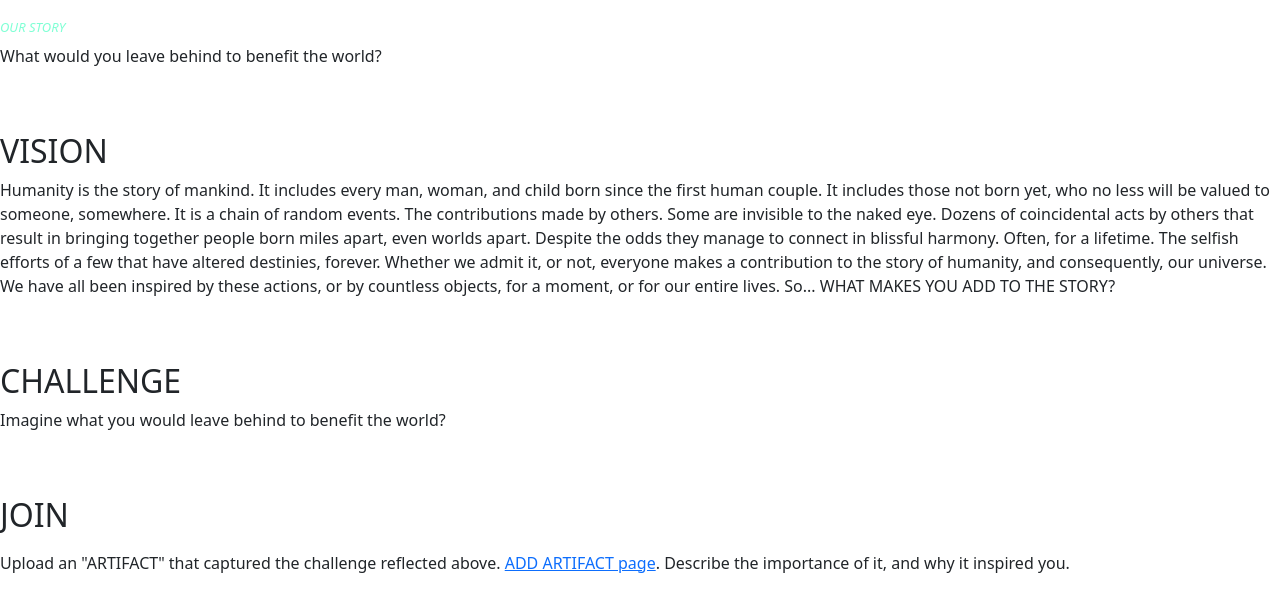
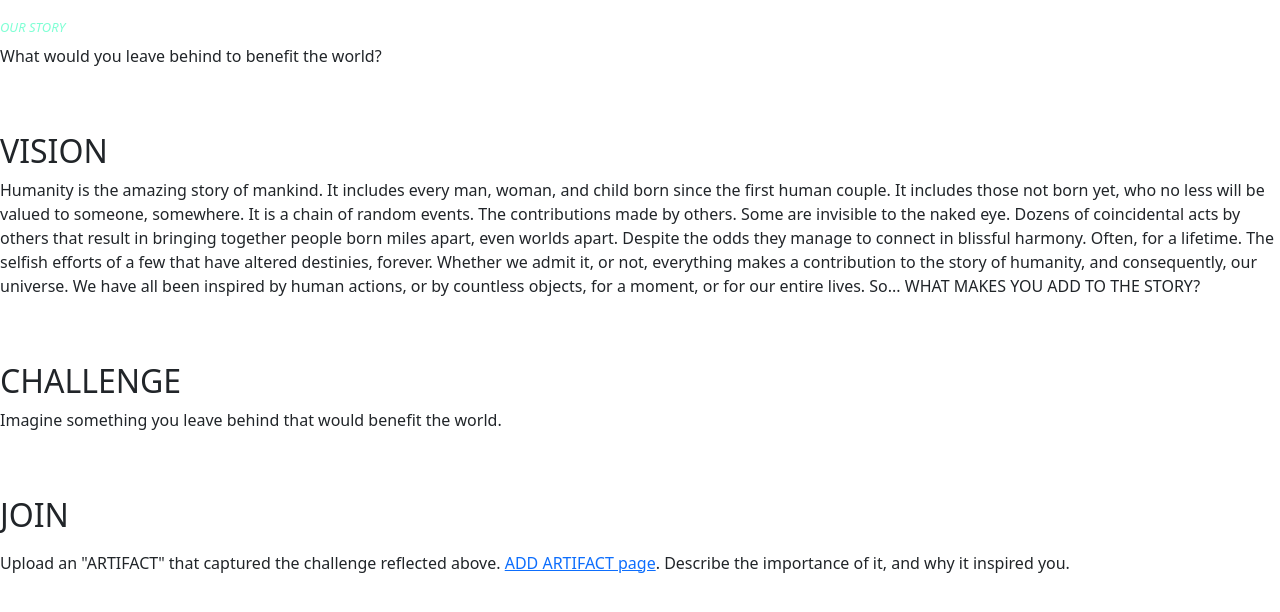
Before and after one commit to lavoing5762/Inheritance, a Django app: page /ourstory in a window 1280 px wide. Shown: the part 188-800 px from the top of the page. Run offline with Django 3.2, Linux system fonts and the light colour scheme.

Commit message:
Verbiage tweaks

```diff
--- a/inheritance_project/inheritance/templates/ourstory.html
+++ b/inheritance_project/inheritance/templates/ourstory.html
@@ -31,11 +31,11 @@
 <br/>
 <br/>
     <h2>VISION</h2>
-        <p>Humanity is the story of mankind. It includes every man, woman, and child born since the first human couple. It includes those not born yet, who no less will be valued to someone, somewhere.  It is a chain of random events. The contributions made by others.  Some are invisible to the naked eye. Dozens of coincidental acts by others that result in bringing  together people born miles apart, even worlds apart.  Despite the odds they manage to connect in blissful harmony.  Often, for a lifetime. The selfish efforts of a few that have altered destinies, forever.  Whether we admit it, or not, everyone makes a contribution to the story of humanity, and consequently, our universe.  We have all been inspired by these actions, or by countless objects, for a moment, or for our entire lives.  So... WHAT MAKES YOU ADD TO THE STORY?</p>
+        <p>Humanity is the amazing story of mankind. It includes every man, woman, and child born since the first human couple. It includes those not born yet, who no less will be valued to someone, somewhere.  It is a chain of random events. The contributions made by others.  Some are invisible to the naked eye. Dozens of coincidental acts by others that result in bringing together people born miles apart, even worlds apart.  Despite the odds they manage to connect in blissful harmony.  Often, for a lifetime. The selfish efforts of a few that have altered destinies, forever.  Whether we admit it, or not, everything makes a contribution to the story of humanity, and consequently, our universe.  We have all been inspired by human actions, or by countless objects, for a moment, or for our entire lives.  So... WHAT MAKES YOU ADD TO THE STORY?</p>
 <br/>
 <br/>
     <h2>CHALLENGE</h2>
-        <p>Imagine what you would leave behind to benefit the world? </p>
+        <p>Imagine something you leave behind that would benefit the world. </p>
 <br/>
 <br/>
     <h2>JOIN</h2>
```
